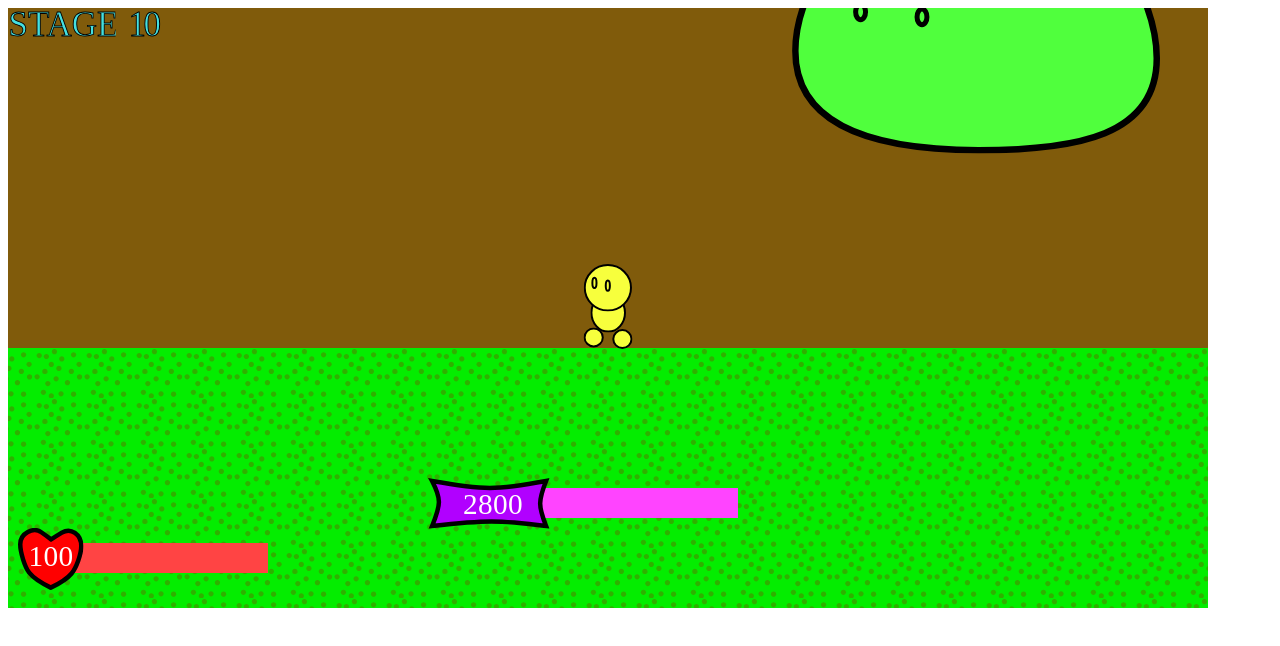
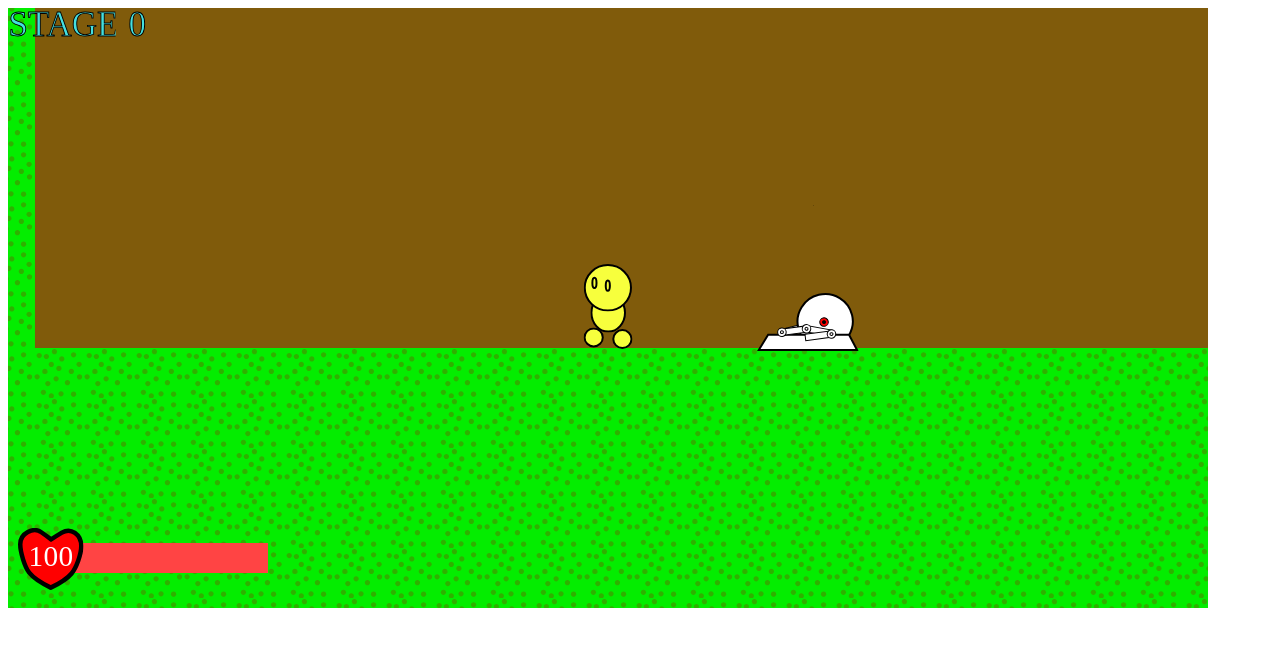
Before and after one commit to vincent594188-bit/minigame1.0, a plain HTML site: page index.html in a window 1280 px wide. Drawn offline with Linux system fonts and the light colour scheme.

Commit message:
Add files via upload

```diff
--- a/index.html
+++ b/index.html
@@ -33,7 +33,7 @@ var mouseY=0;
 var mouseangle=0;
 
 var stageflg=false;
-var stage=9;
+var stage=0;
 var player_life=true;
 var player_jumptimes=0;
 var player_jump=true;
@@ -1286,7 +1286,7 @@ function start(){
 
 
         lives = [];
-        lives.push({Kind:'p',From:-1,Boss:false,NoKb:false,Id:0,X:1275,Y:1460,Angle:0,W:20,H:40,Hp:100,Maxhp:100,rans:0,Walk:false,Wcd:0,Atk:0,Acd:0,Acd1:0,F:0,Fflg:false,NoF:false,G:0,Gflg:false,NoG:false,Stop:0});
+        lives.push({Kind:'p',From:-1,Boss:false,NoKb:false,Id:0,X:1075,Y:1460,Angle:0,W:20,H:40,Hp:100,Maxhp:100,rans:0,Walk:false,Wcd:0,Atk:0,Acd:0,Acd1:0,F:0,Fflg:false,NoF:false,G:0,Gflg:false,NoG:false,Stop:0});
 
         //for (var i=0;i<50;i++){spawn('b',0,500,300,0);}
         //spawn('b',1,500,300,0);
```
